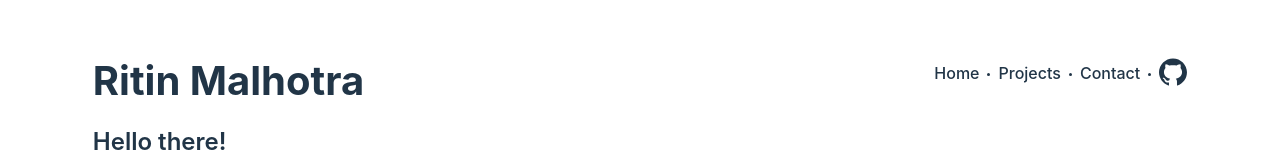
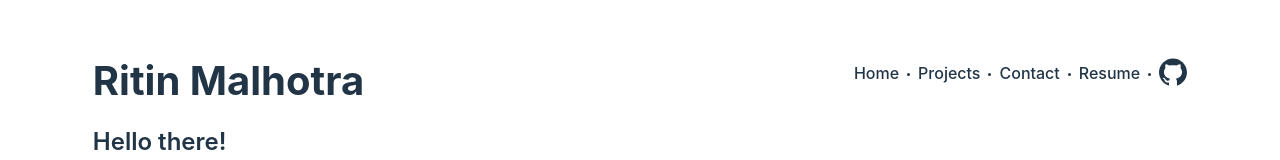
Before and after one commit to RitinDev/project-portfolio, a React (Vite) app: page / in a window 1280 px wide. Shown: the top 160 px of the page. Built offline with nearby package versions, Linux system fonts and the light colour scheme.

Commit message:
feat: add link to resume in navbar

```diff
--- a/src/components/nav/Navbar.tsx
+++ b/src/components/nav/Navbar.tsx
@@ -11,6 +11,7 @@ const appPaths: PathList = {
 };
 
 // External links
+const resumeUrl = '/ritin-malhotra-resume.pdf';
 const githubProfileUrl = 'https://github.com/RitinDev';
 
 const Navbar = () => {
@@ -38,6 +39,16 @@ const Navbar = () => {
                     ))}
                     <li>
                         <a
+                            href={resumeUrl}
+                            className="navbar__link"
+                            target="_blank"
+                            rel="noopener noreferrer"
+                        >
+                            Resume
+                        </a>
+                    </li>
+                    <li>
+                        <a
                             href={githubProfileUrl}
                             className="navbar__link github__logo"
                             target="_blank"
```
Also changed, not shown: 1 other file (tests, documents, lock files or other folders).
